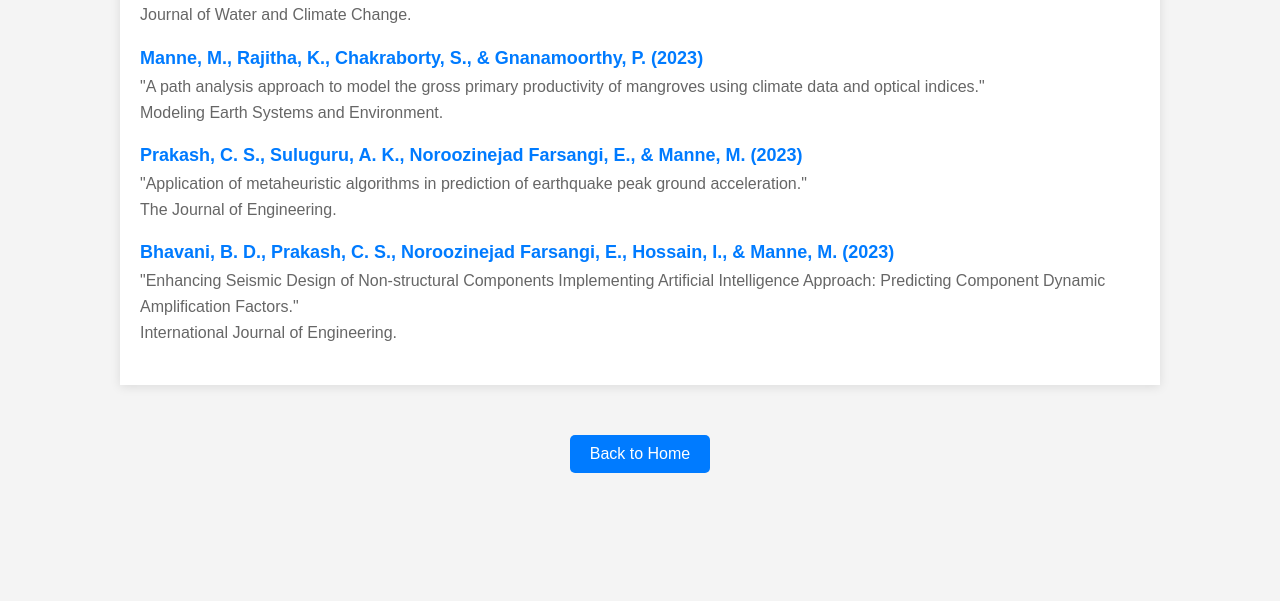
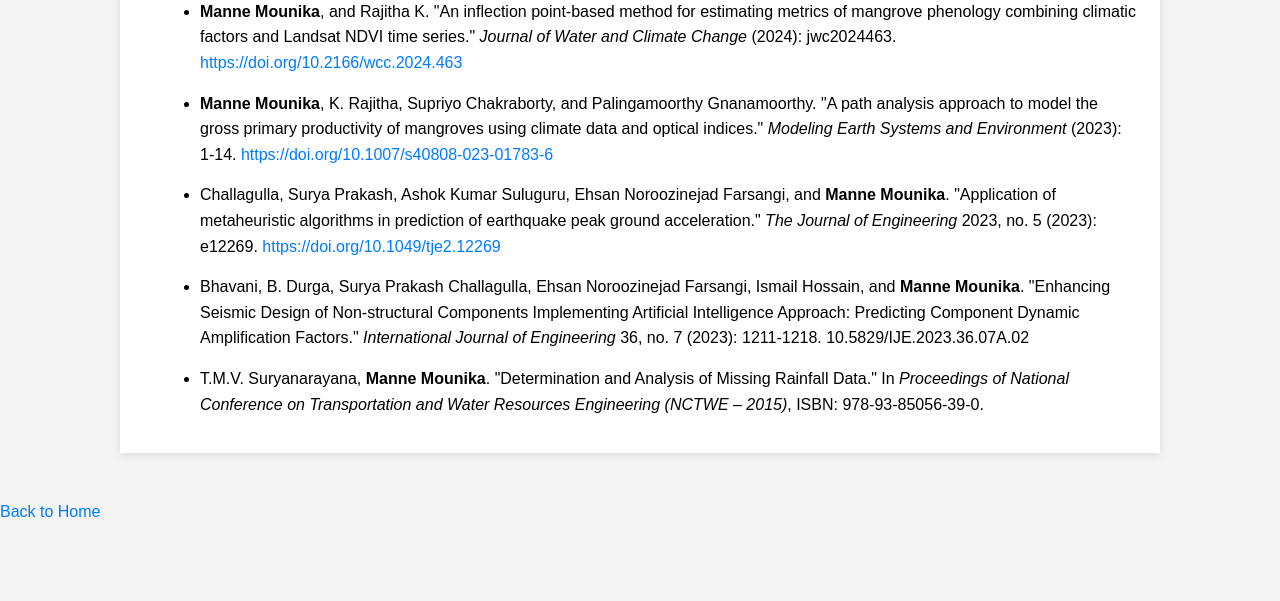
Before and after one commit to mounika-manne/Mounika-Portfolio, a plain HTML site: page publications.html in a window 1280 px wide. Shown: the part 199-800 px from the top of the page. Drawn offline with Linux system fonts and the light colour scheme.

Commit message:
Update publications.html

```diff
--- a/publications.html
+++ b/publications.html
@@ -26,33 +26,20 @@
             line-height: 1.6;
             color: #666;
         }
-        .publication {
-            margin-bottom: 20px;
+        ul {
+            list-style-type: disc;
+            margin-left: 20px;
         }
-        .publication h2 {
-            font-size: 18px;
+        li {
+            margin-bottom: 15px;
+            line-height: 1.6;
+        }
+        a {
             color: #007BFF;
-            margin-bottom: 5px;
+            text-decoration: none;
         }
-        .publication p {
-            margin: 5px 0;
-        }
-        footer {
-            text-align: center;
-            margin-top: 30px;
-        }
-        .button {
-            display: inline-block;
-            padding: 10px 20px;
-            font-size: 16px;
-            color: white;
-            background-color: #007BFF;
-            text-decoration: none;
-            border-radius: 5px;
-            transition: background-color 0.3s ease;
-        }
-        .button:hover {
-            background-color: #0056b3;
+        a:hover {
+            text-decoration: underline;
         }
     </style>
 </head>
@@ -60,25 +47,41 @@
     <div class="container">
         <h1>Publications - Mounika Manne</h1>
 
-        <div class="publication">
-            <h2>Manne, M., & Rajitha, K. (2024)</h2>
-            <p>"An inflection point-based method for estimating metrics of mangrove phenology combining climatic factors and Landsat NDVI time series." <br>Journal of Water and Climate Change.</p>
-        </div>
-
-        <div class="publication">
-            <h2>Manne, M., Rajitha, K., Chakraborty, S., & Gnanamoorthy, P. (2023)</h2>
-            <p>"A path analysis approach to model the gross primary productivity of mangroves using climate data and optical indices." <br>Modeling Earth Systems and Environment.</p>
-        </div>
-
-        <div class="publication">
-            <h2>Prakash, C. S., Suluguru, A. K., Noroozinejad Farsangi, E., & Manne, M. (2023)</h2>
-            <p>"Application of metaheuristic algorithms in prediction of earthquake peak ground acceleration." <br>The Journal of Engineering.</p>
-        </div>
-
-        <div class="publication">
-            <h2>Bhavani, B. D., Prakash, C. S., Noroozinejad Farsangi, E., Hossain, I., & Manne, M. (2023)</h2>
-            <p>"Enhancing Seismic Design of Non-structural Components Implementing Artificial Intelligence Approach: Predicting Component Dynamic Amplification Factors." <br>International Journal of Engineering.</p>
-        </div>
+        <section id="publications">
+            <h2>Publications</h2>
+            <ul>
+                <li>
+                    <strong>Manne Mounika</strong>, and Rajitha K.
+                    "An inflection point-based method for estimating metrics of mangrove phenology combining climatic factors and Landsat NDVI time series."
+                    <i>Journal of Water and Climate Change</i> (2024): jwc2024463.
+                    <a href="https://doi.org/10.2166/wcc.2024.463" target="_blank">https://doi.org/10.2166/wcc.2024.463</a>
+                </li>
+                <li>
+                    <strong>Manne Mounika</strong>, K. Rajitha, Supriyo Chakraborty, and Palingamoorthy Gnanamoorthy.
+                    "A path analysis approach to model the gross primary productivity of mangroves using climate data and optical indices."
+                    <i>Modeling Earth Systems and Environment</i> (2023): 1-14.
+                    <a href="https://doi.org/10.1007/s40808-023-01783-6" target="_blank">https://doi.org/10.1007/s40808-023-01783-6</a>
+                </li>
+                <li>
+                    Challagulla, Surya Prakash, Ashok Kumar Suluguru, Ehsan Noroozinejad Farsangi, and <strong>Manne Mounika</strong>.
+                    "Application of metaheuristic algorithms in prediction of earthquake peak ground acceleration."
+                    <i>The Journal of Engineering</i> 2023, no. 5 (2023): e12269.
+                    <a href="https://doi.org/10.1049/tje2.12269" target="_blank">https://doi.org/10.1049/tje2.12269</a>
+                </li>
+                <li>
+                    Bhavani, B. Durga, Surya Prakash Challagulla, Ehsan Noroozinejad Farsangi, Ismail Hossain, and <strong>Manne Mounika</strong>.
+                    "Enhancing Seismic Design of Non-structural Components Implementing Artificial Intelligence Approach: Predicting Component Dynamic Amplification Factors."
+                    <i>International Journal of Engineering</i> 36, no. 7 (2023): 1211-1218.
+                    10.5829/IJE.2023.36.07A.02
+                </li>
+                <li>
+                    T.M.V. Suryanarayana, <strong>Manne Mounika</strong>.
+                    "Determination and Analysis of Missing Rainfall Data."
+                    In <i>Proceedings of National Conference on Transportation and Water Resources Engineering (NCTWE – 2015)</i>,
+                    ISBN: 978-93-85056-39-0.
+                </li>
+            </ul>
+        </section>
 
     </div>
     <footer>
```
